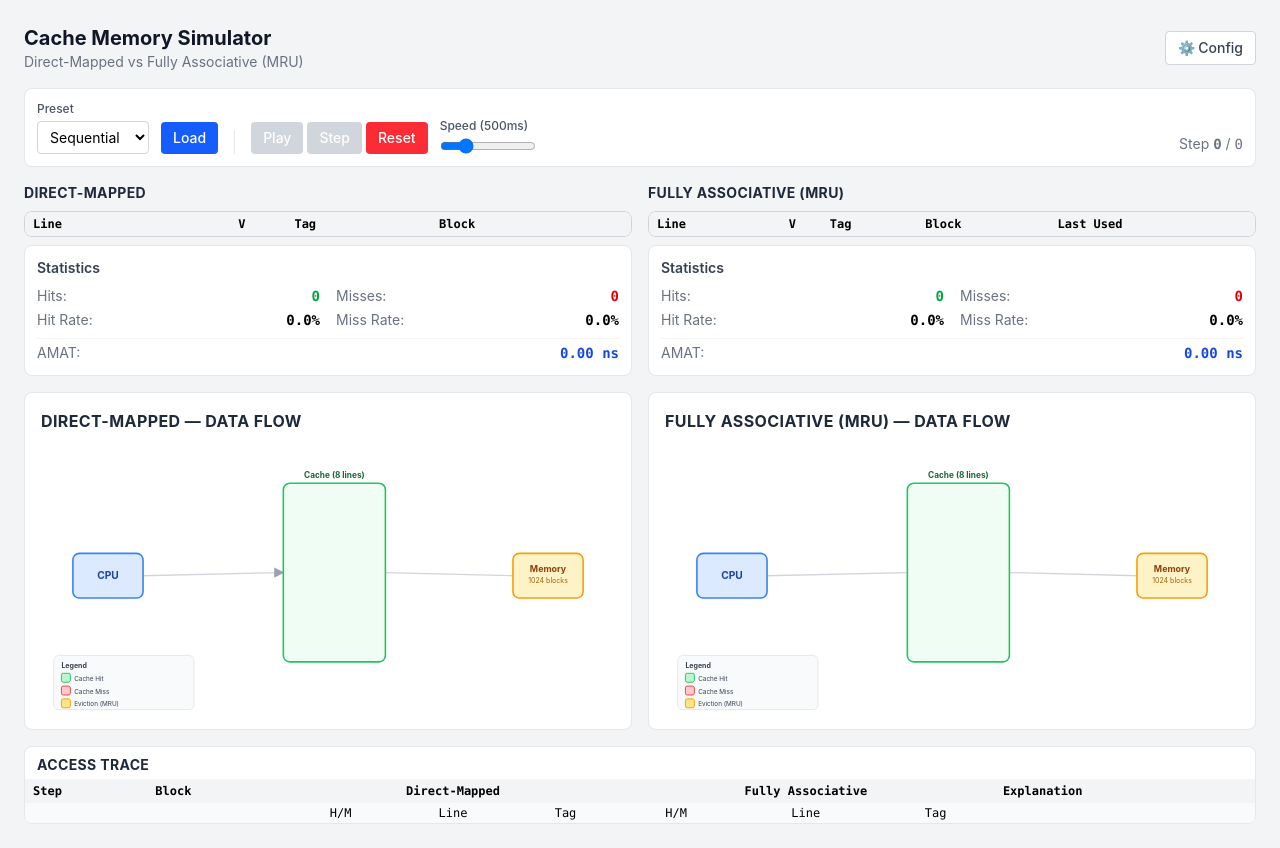
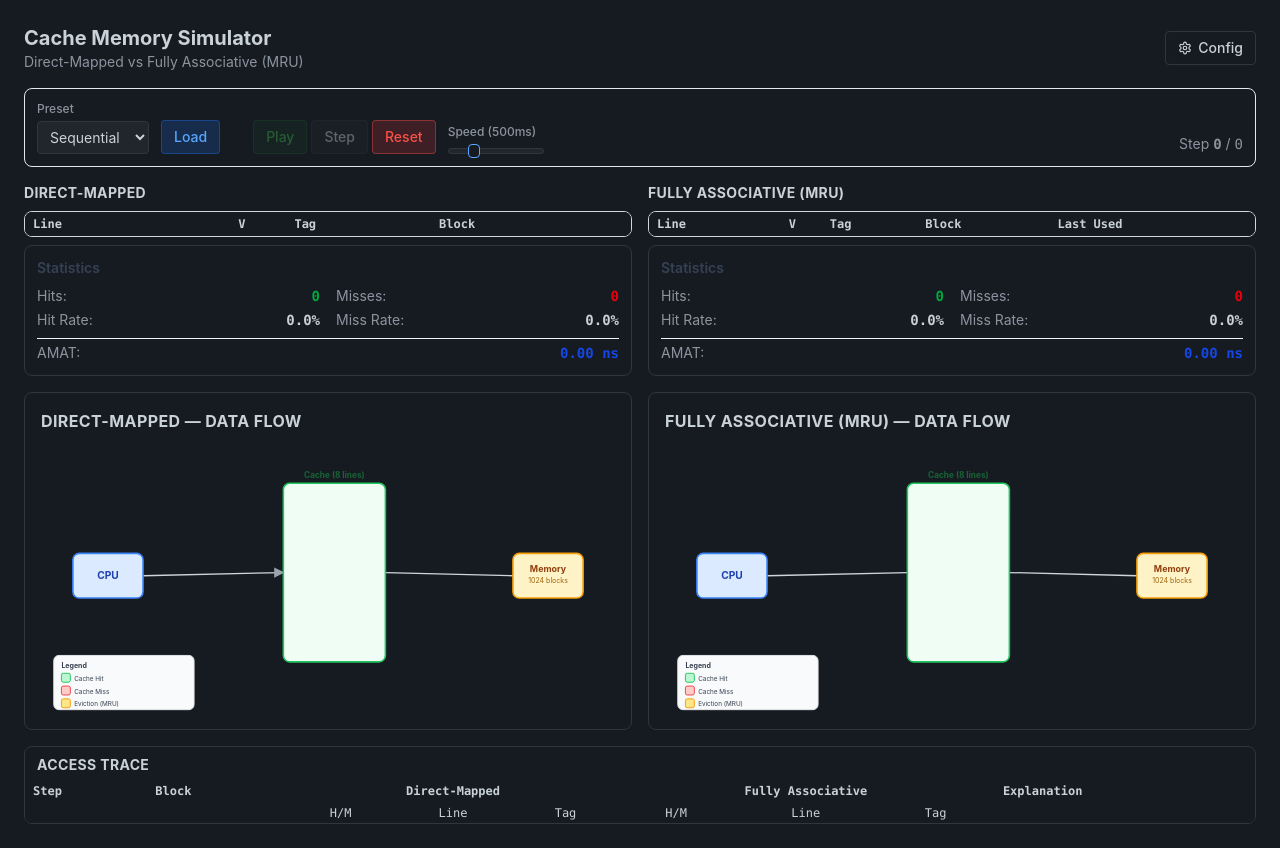
Before and after one commit to mbchavez27/direct-vs-fa-cache-memory, a SvelteKit app: page / in a window 1280 px wide. Built offline with nearby package versions, Linux system fonts and the light colour scheme.

Commit message:
frontend changes (top-part to sequence diagram)

```diff
--- a/src/app.css
+++ b/src/app.css
@@ -18,3 +18,29 @@
 .animate-shake {
 	animation: shake 0.3s ease-in-out;
 }
+
+/* Latest config - Airon */
+body {
+  background-color: #0d1117;
+  color: #c9d1d9;
+}
+
+.bg-white, [class*="bg-slate-"], [class*="bg-gray-"], [class*="bg-zinc-"] {
+  background-color: #161b22 !important;
+  color: #c9d1d9 !important;
+  border-color: #30363d !important;
+}
+
+.text-gray-900, .text-gray-800, .text-slate-900, .text-slate-800, .text-black {
+  color: #c9d1d9 !important;
+}
+
+.text-gray-600, .text-gray-500, .text-slate-600, .text-slate-500 {
+  color: #8b949e !important;
+}
+
+input, select, textarea {
+  background-color: #21262d !important;
+  color: #c9d1d9 !important;
+  border-color: #30363d !important;
+}
--- a/src/lib/components/ControlBar.svelte
+++ b/src/lib/components/ControlBar.svelte
@@ -66,14 +66,14 @@
 	}
 </script>
 
-<div class="bg-white rounded-lg border border-gray-200 p-3">
+<div class="bg-[#161b22] rounded-lg border border-gray-200 p-3">
 	<div class="flex flex-wrap items-end gap-3">
 		<div class="flex flex-col gap-1">
 			<label for="preset-select" class="text-xs font-medium text-gray-600">Preset</label>
 			<select
 				id="preset-select"
 				bind:value={selectedPreset}
-				class="border border-gray-300 rounded px-2 py-1.5 text-sm bg-white"
+				class="border border-[#30363d] rounded px-2 py-1.5 text-sm bg-[#21262d] text-[#c9d1d9]"
 			>
 				{#each presets as preset}
 					<option value={preset}>{preset}</option>
@@ -96,7 +96,7 @@
 
 		<button
 			onclick={handleLoad}
-			class="bg-blue-600 hover:bg-blue-700 text-white text-sm font-medium px-3 py-1.5 rounded transition-colors"
+			class="bg-[#1f6feb]/20 hover:bg-[#1f6feb]/35 text-[#58a6ff] border border-[#1f6feb]/40 text-sm font-medium px-3 py-1.5 rounded transition-colors"
 		>
 			Load
 		</button>
@@ -107,7 +107,7 @@
 			{#if isPlaying}
 				<button
 					onclick={onPause}
-					class="bg-yellow-500 hover:bg-yellow-600 text-white text-sm font-medium px-3 py-1.5 rounded transition-colors"
+					class="bg-[#d29922]/20 hover:bg-[#d29922]/35 text-[#d29922] border border-[#d29922]/40 text-sm font-medium px-3 py-1.5 rounded transition-colors"
 					title="Pause"
 				>
 					Pause
@@ -116,7 +116,7 @@
 				<button
 					onclick={onPlay}
 					disabled={totalSteps === 0 || currentStep >= totalSteps}
-					class="bg-green-600 hover:bg-green-700 disabled:bg-gray-300 disabled:cursor-not-allowed text-white text-sm font-medium px-3 py-1.5 rounded transition-colors"
+					class="bg-[#238636]/20 hover:bg-[#238636]/35 disabled:opacity-40 disabled:cursor-not-allowed text-[#3fb950] border border-[#238636]/40 text-sm font-medium px-3 py-1.5 rounded transition-colors"
 					title="Play"
 				>
 					Play
@@ -126,7 +126,7 @@
 			<button
 				onclick={onStep}
 				disabled={isPlaying || totalSteps === 0 || currentStep >= totalSteps}
-				class="bg-gray-600 hover:bg-gray-700 disabled:bg-gray-300 disabled:cursor-not-allowed text-white text-sm font-medium px-3 py-1.5 rounded transition-colors"
+				class="bg-[#21262d] hover:bg-[#30363d] disabled:opacity-40 disabled:cursor-not-allowed text-[#c9d1d9] border border-[#30363d] text-sm font-medium px-3 py-1.5 rounded transition-colors"
 				title="Step"
 			>
 				Step
@@ -134,14 +134,14 @@
 
 			<button
 				onclick={onReset}
-				class="bg-red-500 hover:bg-red-600 text-white text-sm font-medium px-3 py-1.5 rounded transition-colors"
+				class="bg-[#da3633]/20 hover:bg-[#da3633]/35 text-[#f85149] border border-[#f85149]/40 text-sm font-medium px-3 py-1.5 rounded transition-colors"
 				title="Reset"
 			>
 				Reset
 			</button>
 		</div>
 
-		<div class="flex flex-col gap-1">
+		<div class="flex flex-col gap-2">
 			<label for="speed-slider" class="text-xs font-medium text-gray-600">Speed ({playbackSpeed}ms)</label>
 			<input
 				id="speed-slider"
@@ -150,7 +150,20 @@
 				max="2000"
 				step="50"
 				bind:value={playbackSpeed}
-				class="w-24"
+				class="w-24 h-1.5 bg-[#21262d] rounded-lg appearance-none cursor-pointer border border-[#30363d]
+					[&::-webkit-slider-thumb]:appearance-none
+					[&::-webkit-slider-thumb]:w-3
+					[&::-webkit-slider-thumb]:h-3.5
+					[&::-webkit-slider-thumb]:rounded
+					[&::-webkit-slider-thumb]:bg-[#161b22]
+					[&::-webkit-slider-thumb]:border
+					[&::-webkit-slider-thumb]:border-[#58a6ff]
+					[&::-moz-range-thumb]:w-3
+					[&::-moz-range-thumb]:h-3.5
+					[&::-moz-range-thumb]:rounded
+					[&::-moz-range-thumb]:bg-[#161b22]
+					[&::-moz-range-thumb]:border
+					[&::-moz-range-thumb]:border-[#58a6ff]"
 			/>
 		</div>
 
--- a/src/lib/components/SequenceBar.svelte
+++ b/src/lib/components/SequenceBar.svelte
@@ -26,7 +26,7 @@
 			<span class="text-xs text-gray-400">({sequence.length} accesses)</span>
 		</div>
 
-		<div bind:this={scrollEl} class="flex items-center gap-1 overflow-x-auto pb-2 scrollbar-thin">
+		<div bind:this={scrollEl} class="flex items-center gap-1 overflow-x-auto overflow-y-hidden py-3 px-1 scrollbar-thin">
 			{#each sequence as block, i}
 				<div
 					class="flex-shrink-0 flex items-center"
@@ -43,7 +43,7 @@
 					>
 						{block}
 						{#if i === currentStep}
-							<div class="absolute -bottom-3 left-1/2 -translate-x-1/2 w-0 h-0 border-l-4 border-r-4 border-t-4 border-transparent border-t-blue-600"></div>
+							<div class="absolute -bottom-2 left-1/2 -translate-x-1/2 w-0 h-0 border-l-[3px] border-r-[3px] border-t-[4px] border-transparent border-t-blue-600"></div>
 						{/if}
 					</div>
 					{#if i < sequence.length - 1}
--- a/src/routes/+page.svelte
+++ b/src/routes/+page.svelte
@@ -168,9 +168,24 @@
 			</div>
 			<button
 				onclick={() => showConfig = true}
-				class="bg-white border border-gray-300 hover:bg-gray-50 text-gray-700 text-sm font-medium px-3 py-1.5 rounded transition-colors"
+				class="inline-flex items-center gap-1.5 bg-white border border-gray-300 hover:bg-gray-50 text-gray-700 text-sm font-medium px-3 py-1.5 rounded transition-colors"
 			>
-				⚙ Config
+				<svg
+					xmlns="http://www.w3.org/2000/svg"
+					width="14"
+					height="14"
+					viewBox="0 0 24 24"
+					fill="none"
+					stroke="currentColor"
+					stroke-width="2"
+					stroke-linecap="round"
+					stroke-linejoin="round"
+					class="text-[#c9d1d9]"
+				>
+					<path d="M12.22 2h-.44a2 2 0 0 0-2 2v.18a2 2 0 0 1-1 1.73l-.43.25a2 2 0 0 1-2 0l-.15-.08a2 2 0 0 0-2.73.73l-.22.38a2 2 0 0 0 .73 2.73l.15.1a2 2 0 0 1 1 1.72v.51a2 2 0 0 1-1 1.74l-.15.09a2 2 0 0 0-.73 2.73l.22.38a2 2 0 0 0 2.73.73l.15-.08a2 2 0 0 1 2 0l.43.25a2 2 0 0 1 1 1.73V20a2 2 0 0 0 2 2h.44a2 2 0 0 0 2-2v-.18a2 2 0 0 1 1-1.73l.43-.25a2 2 0 0 1 2 0l.15.08a2 2 0 0 0 2.73-.73l.22-.39a2 2 0 0 0-.73-2.73l-.15-.08a2 2 0 0 1-1-1.74v-.5a2 2 0 0 1 1-1.74l.15-.09a2 2 0 0 0 .73-2.73l-.22-.38a2 2 0 0 0-2.73-.73l-.15.08a2 2 0 0 1-2 0l-.43-.25a2 2 0 0 1-1-1.73V4a2 2 0 0 0-2-2z"/>
+					<circle cx="12" cy="12" r="3"/>
+				</svg>
+				<span>Config</span>
 			</button>
 		</header>
 
```
Also changed, not shown: 1 other file (tests, documents, lock files or other folders).
